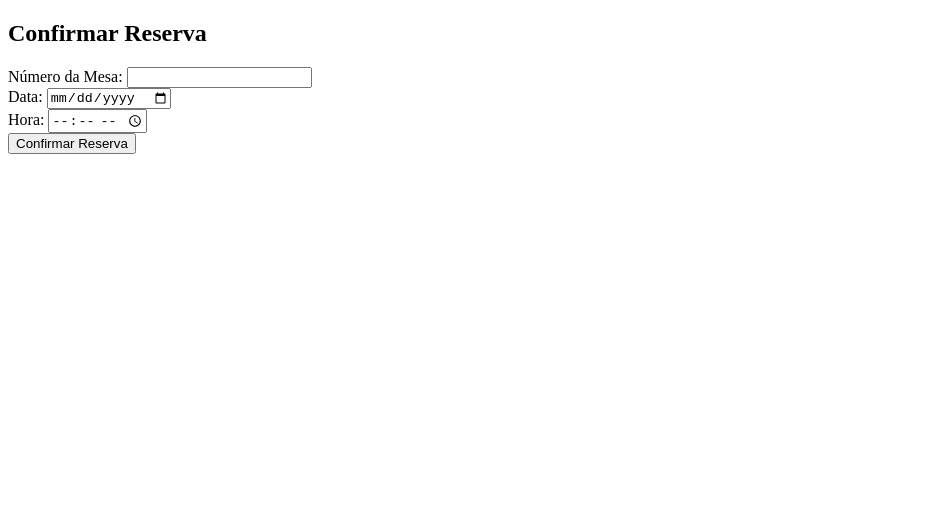
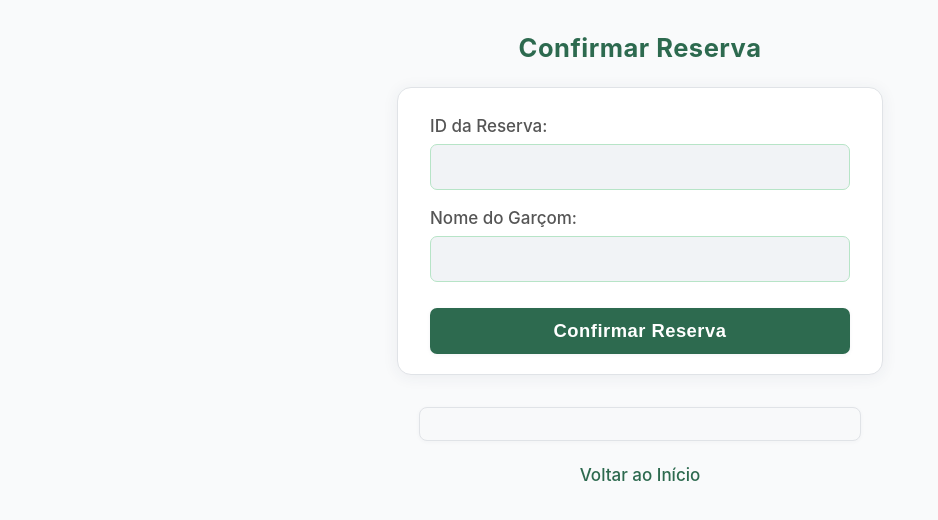
Before and after one commit to thiagosampaiog/A3_RESTAURANT_TABLES_RESERVATION, a website: page public/html/garcom.html in a window 1280 px wide. Shown: the whole page, without its empty margins (0-938 px from the left). Drawn offline with Linux system fonts and the light colour scheme.

Commit message:
Refactor garcom.html to update form structure and improve user input fields

```diff
--- a/public/html/garcom.html
+++ b/public/html/garcom.html
@@ -1,12 +1,24 @@
 <!DOCTYPE html>
-<html lang="pt-BR"><head><meta charset="utf-8"></head>
+<html lang="pt-BR">
+<head>
+  <meta charset="utf-8">
+  <title>Confirmar Reserva - Garçom</title>
+  <link rel="stylesheet" href="../css/style.css">
+</head>
 <body>
-    <h2>Confirmar Reserva</h2>
-<form action="/reserva/confirmar" method="POST">
-  <label>Número da Mesa: <input type="number" name="mesa" required=""></label><br>
-  <label>Data: <input type="date" name="data" required=""></label><br>
-  <label>Hora: <input type="time" name="hora" required=""></label><br>
-  <button type="submit">Confirmar Reserva</button>
-</form>
+  <h2>Confirmar Reserva</h2>
+  <form id="formConfirmar">
+    <label>ID da Reserva:
+      <input type="number" name="id" required>
+    </label>
+    <label>Nome do Garçom:
+      <input type="text" name="garcom" required>
+    </label>
+    <button type="submit">Confirmar Reserva</button>
+  </form>
+ <div id="mensagem"></div>
+<pre id="resultado"></pre>
+<a href="index.html">Voltar ao Início</a>
+  <script src="../js/garcom.js"></script>
 </body>
 </html>
```
